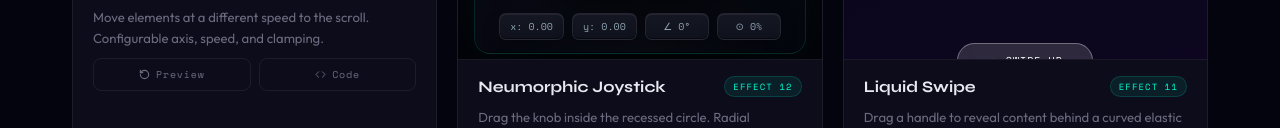
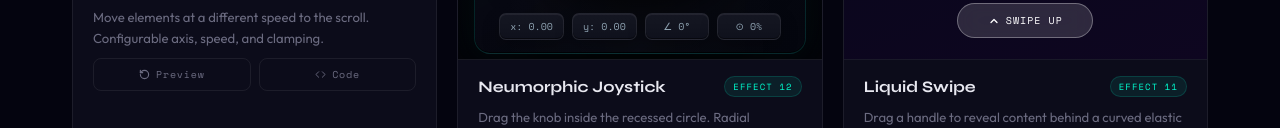
Before and after one commit to freelancebilalro-source/scroll-craft, a website: page demo/index.html in a window 1280 px wide. Shown: the part 2252-2380 px from the top of the page. Drawn offline with nearby package versions, Linux system fonts and the light colour scheme.

Commit message:
Keep liquid handle visible

```diff
--- a/demo/index.html
+++ b/demo/index.html
@@ -1416,7 +1416,7 @@
 
     let idCounter = 0
     const clipId = 'sc-lq-demo-' + (++idCounter)
-    const TENSION = 0.35, THRESHOLD = 0.65, SNAP_DUR = 450
+    const TENSION = 0.35, THRESHOLD = 0.65, SNAP_DUR = 450, HANDLE_PAD = 24
 
     // Build inline SVG clip path
     const svgNS = 'http://www.w3.org/2000/svg'
@@ -1453,16 +1453,21 @@
     function applyHandle(rect) {
       const edgeY = rect.height * (1 - progress)
       const hH = handleEl.offsetHeight
-      handleEl.style.transform = `translate3d(0, ${edgeY - hH * 0.5}px, 0)`
+      const minY = HANDLE_PAD
+      const maxY = Math.max(minY, rect.height - hH - HANDLE_PAD)
+      const handleY = Math.min(maxY, Math.max(minY, edgeY - hH * 0.5))
+      handleEl.style.transform = `translate3d(0, ${handleY}px, 0)`
       handleEl.querySelector('svg')?.style && (handleEl.querySelector('svg').style.transform = progress > 0.5 ? 'rotate(180deg)' : '')
+      return handleY
     }
 
     function render() {
       const rect = getRect()
       buildPath(rect)
-      applyHandle(rect)
+      const handleY = applyHandle(rect)
       root.style.setProperty('--sc-liquid-progress', progress.toFixed(4))
       root.style.setProperty('--sc-liquid-edge', (rect.height * (1-progress)).toFixed(2) + 'px')
+      root.style.setProperty('--sc-liquid-handle-y', `${handleY.toFixed(2)}px`)
     }
 
     function bounceHandle() {
@@ -1471,13 +1476,11 @@
         const t = Math.min(1, (now - bounceStart) / 400)
         const bounceEase = Math.abs(Math.sin(t * Math.PI))
         const offset = bounceEase * 8
-        handleEl.style.transform = `translate3d(0, calc(var(--sc-liquid-edge, 130px) + ${progress > 0.5 ? offset : -offset}px), 0)`
+        handleEl.style.transform = `translate3d(0, calc(var(--sc-liquid-handle-y, 130px) + ${progress > 0.5 ? offset : -offset}px), 0)`
         if (t < 1) requestAnimationFrame(bounce)
         else {
           const rect = getRect()
-          const edgeY = rect.height * (1 - progress)
-          const hH = handleEl.offsetHeight
-          handleEl.style.transform = `translate3d(0, ${edgeY - hH * 0.5}px, 0)`
+          applyHandle(rect)
         }
       })(performance.now())
     }
```
Also changed, not shown: README.md.
